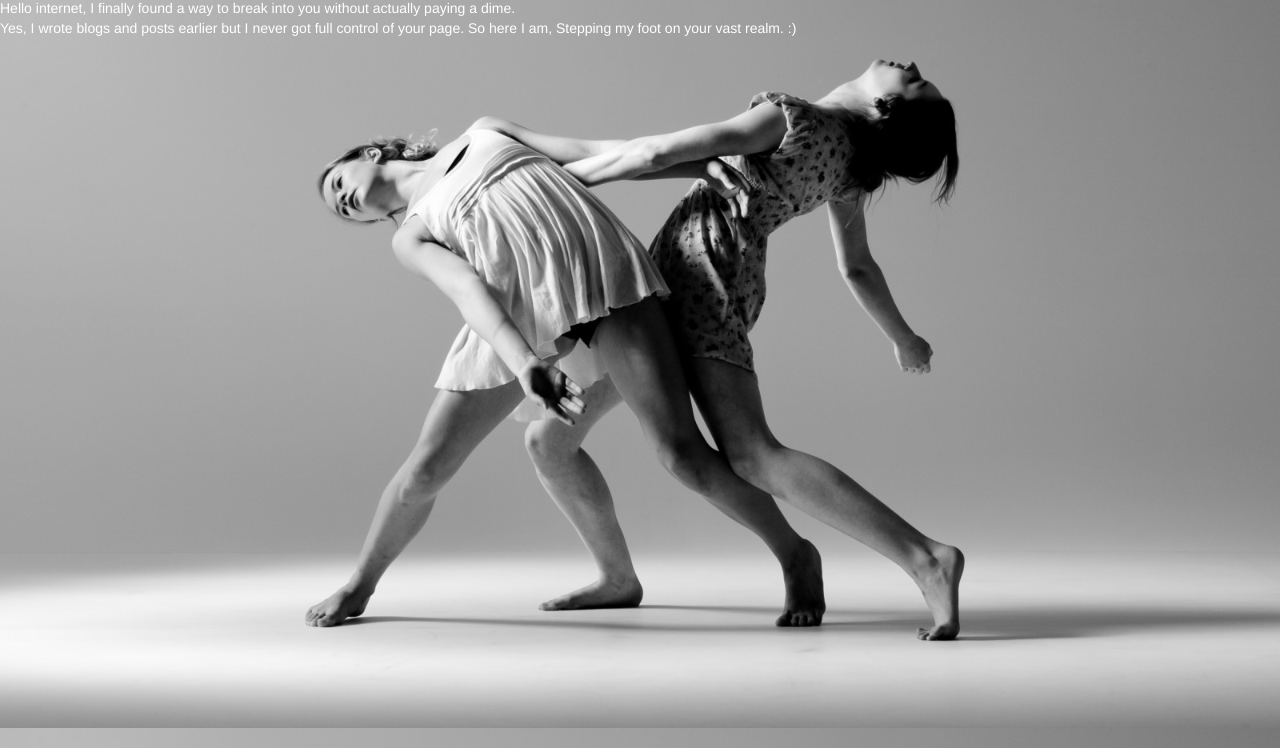
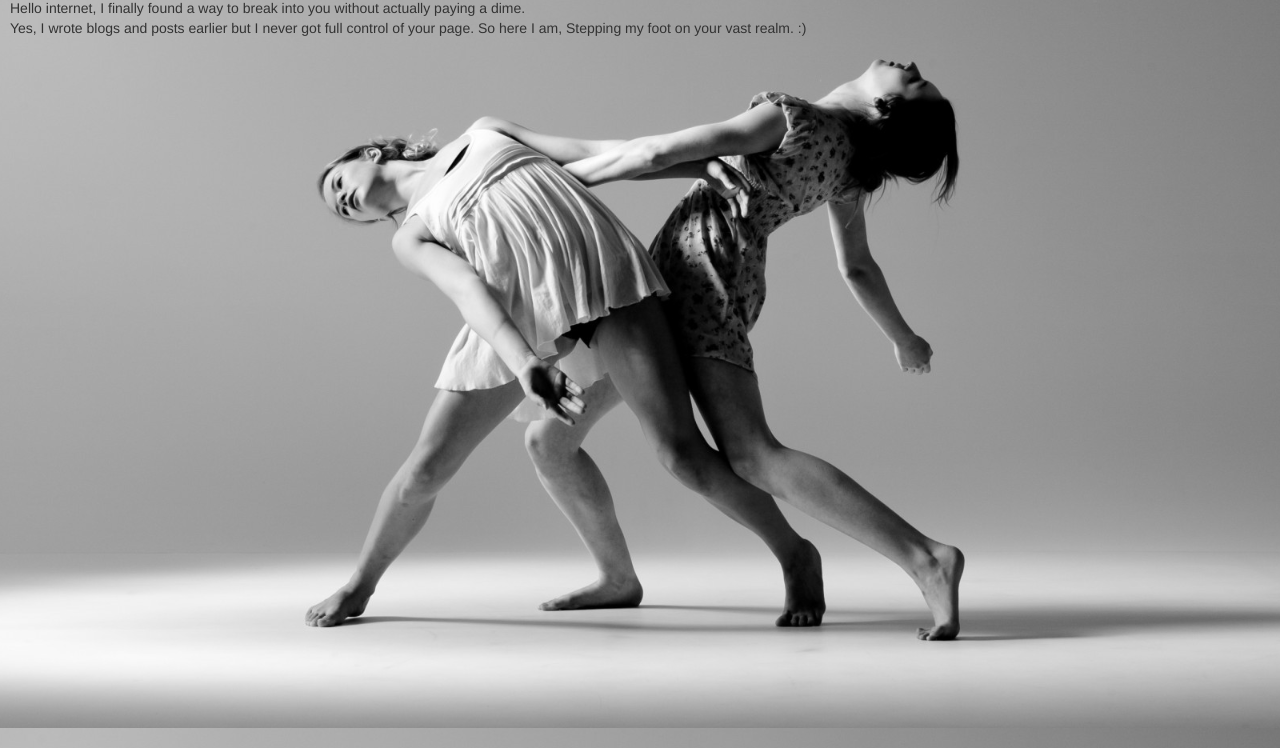
Before and after one commit to Joypaul11/gitSite, a plain HTML site: page index.html in a window 1280 px wide. Shown: the part 72-820 px from the top of the page. Drawn offline with nearby package versions, Linux system fonts and the light colour scheme.

Commit message:
Update styles.css

```diff
--- a/stylesheets/styles.css
+++ b/stylesheets/styles.css
@@ -15,5 +15,6 @@ body {
     background-size: cover;
 }
 p,h1{
-  color:white;
+    padding-left:10px;
+    font-weight:40;
 }
```
